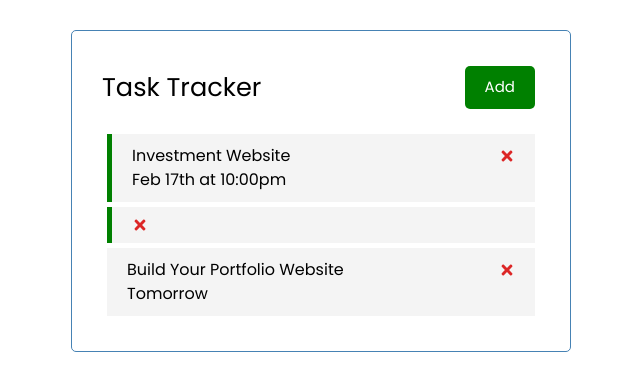
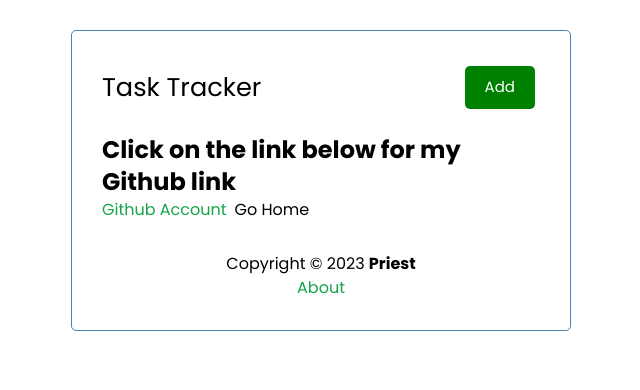
Before and after one commit to KingZedPriest/React-Task-Tracker, a React (Create React App) app: page /about in a window 1280 px wide. Shown: the top 390 px of the page, without its empty margins (319-959 px from the left). Built offline with nearby package versions, Linux system fonts and the light colour scheme; data requests are answered from the project's data file.

Commit message:
Feat: Add Footer, and About Page

```diff
--- a/db.json
+++ b/db.json
@@ -1,20 +1,10 @@
 {
   "tasks": [
     {
-      "id": 1,
-      "text": "Investment Website",
-      "day": "Feb 17th at 10:00pm",
-      "reminder": true
-    },
-    {
+      "text": "Finish Up All Projects",
+      "day": "Tonight",
       "reminder": true,
-      "id": 2
-    },
-    {
-      "text": "Build Your Portfolio Website",
-      "day": "Tomorrow",
-      "reminder": false,
-      "id": 3
+      "id": 1
     }
   ]
 }
--- a/package.json
+++ b/package.json
@@ -10,6 +10,7 @@
     "react": "^18.2.0",
     "react-dom": "^18.2.0",
     "react-icons": "^4.8.0",
+    "react-router-dom": "^6.11.2",
     "react-scripts": "5.0.1",
     "web-vitals": "^2.1.4"
   },
--- a/src/App.js
+++ b/src/App.js
@@ -1,5 +1,8 @@
 import { useState, useEffect } from "react";
+import { BrowserRouter as Router, Routes, Route } from "react-router-dom";
 import Header from "./components/Header";
+import Footer from "./components/Footer";
+import About from "./components/About"
 import Tasks from "./components/Tasks";
 import AddTask from "./components/AddTask";
 
@@ -28,7 +31,7 @@ function App() {
       headers: { "Content-type": "application/json" },
       body: JSON.stringify(task),
     });
-    const data = await response.json()
+    const data = await response.json();
     setTasks([...tasks, data]);
 
     // const id = Math.floor(Math.random() * 1000) + 1;
@@ -44,21 +47,21 @@ function App() {
 
   // Fetch Task
   const fetchTask = async (id) => {
-    const response = await fetch(`http://localhost:5000/task/${id}`);
+    const response = await fetch(`http://localhost:5000/tasks/${id}`);
     const data = await response.json();
     return data;
   };
 
   //Toggle Reminder
   const toggleReminder = async (id) => {
-    const whichTask = await fetchTask(id)
-    const updatedTask = {...whichTask, reminder: !whichTask.reminder}
-    const response = await fetch (`http://localhost:5000/tasks/${id}`, {
+    const whichTask = await fetchTask(id);
+    const updatedTask = { ...whichTask, reminder: !whichTask.reminder };
+    const response = await fetch(`http://localhost:5000/tasks/${id}`, {
       method: "PUT",
-      headers: {"Content-type": "application/json"},
-      body: JSON.stringify(updatedTask)
-    })
-    const data = await response.json()
+      headers: { "Content-type": "application/json" },
+      body: JSON.stringify(updatedTask),
+    });
+    const data = await response.json();
 
     setTasks(
       tasks.map((task) =>
@@ -71,16 +74,30 @@ function App() {
   const show = () => {
     setShowAddBtn(!showAddBtn);
   };
-  return (
-    <div className="container">
-      <Header show={show} showStatus={showAddBtn} />
+  const Home = () => {
+    return(
+      <>
       {showAddBtn && <AddTask onAdd={addTask} />}
       {tasks.length > 0 ? (
         <Tasks tasks={tasks} onDelete={deleteTask} onToggle={toggleReminder} />
       ) : (
         "You Don't Have Any Tasks."
       )}
+      </>
+    )
+  }
+
+  return (
+    <Router>
+    <div className="container">
+      <Header show={show} showStatus={showAddBtn} />
+      <Routes>
+      <Route path="/" exact element={<Home />} />
+      <Route path="/about" element= {<About />} />
+      </Routes>
+      <Footer />
     </div>
+    </Router>
   );
 }
 
--- /dev/null
+++ b/src/components/About.js
@@ -0,0 +1,19 @@
+import { Link } from "react-router-dom";
+const About = () => {
+  return (
+    <div>
+      <h4 className="font-bold text-2xl">
+        Click on the link below for my Github link
+      </h4>
+      <a
+        className="text-green-600 hover:text-black mr-2"
+        href="https://github.com/KingZedPriest"
+      >
+        Github Account
+      </a>
+      <Link to="/">Go Home</Link>
+    </div>
+  );
+};
+
+export default About;
--- /dev/null
+++ b/src/components/Footer.js
@@ -0,0 +1,11 @@
+import { Link } from "react-router-dom"
+const Footer = () => {
+    return (
+        <footer>
+            <p>Copyright &copy; 2023 <span className="font-bold">Priest</span></p>
+            <Link className="text-green-600 hover:text-black" to="/about"> About </Link>
+        </footer>
+    )
+}
+
+export default Footer;
--- a/src/components/Header.js
+++ b/src/components/Header.js
@@ -1,5 +1,5 @@
 import PropTypes from "prop-types";
-import Button from "./Button";
+import Button from "./Button.js";
 
 const Header = ({ title, show, showStatus }) => {
   return (
--- a/src/components/Task.js
+++ b/src/components/Task.js
@@ -8,4 +8,4 @@ const Task = ({task, onDelete, onToggle}) => {
   )
 }
 
-export default Task
+export default Task;
--- a/src/components/Tasks.js
+++ b/src/components/Tasks.js
@@ -1,4 +1,4 @@
-import Task from "./Task"
+import Task from "./Task.js"
 const Tasks = ({tasks, onDelete, onToggle}) => {
   return (
     <>
--- a/src/index.css
+++ b/src/index.css
@@ -1,5 +1,5 @@
 /*
-! tailwindcss v3.2.7 | MIT License | https://tailwindcss.com
+! tailwindcss v3.3.2 | MIT License | https://tailwindcss.com
 */
 
 /*
@@ -31,6 +31,7 @@
 3. Use a more readable tab size.
 4. Use the user's configured `sans` font-family by default.
 5. Use the user's configured `sans` font-feature-settings by default.
+6. Use the user's configured `sans` font-variation-settings by default.
 */
 
 html {
@@ -46,6 +47,8 @@ html {
   -webkit-font-feature-settings: normal;
           font-feature-settings: normal;
   /* 5 */
+  font-variation-settings: normal;
+  /* 6 */
 }
 
 /*
@@ -432,6 +435,9 @@ video {
   --tw-pan-y:  ;
   --tw-pinch-zoom:  ;
   --tw-scroll-snap-strictness: proximity;
+  --tw-gradient-from-position:  ;
+  --tw-gradient-via-position:  ;
+  --tw-gradient-to-position:  ;
   --tw-ordinal:  ;
   --tw-slashed-zero:  ;
   --tw-numeric-figure:  ;
@@ -479,6 +485,9 @@ video {
   --tw-pan-y:  ;
   --tw-pinch-zoom:  ;
   --tw-scroll-snap-strictness: proximity;
+  --tw-gradient-from-position:  ;
+  --tw-gradient-via-position:  ;
+  --tw-gradient-to-position:  ;
   --tw-ordinal:  ;
   --tw-slashed-zero:  ;
   --tw-numeric-figure:  ;
@@ -526,6 +535,9 @@ video {
   --tw-pan-y:  ;
   --tw-pinch-zoom:  ;
   --tw-scroll-snap-strictness: proximity;
+  --tw-gradient-from-position:  ;
+  --tw-gradient-via-position:  ;
+  --tw-gradient-to-position:  ;
   --tw-ordinal:  ;
   --tw-slashed-zero:  ;
   --tw-numeric-figure:  ;
@@ -587,6 +599,10 @@ video {
   }
 }
 
+.mr-2 {
+  margin-right: 0.5rem;
+}
+
 .cursor-pointer {
   cursor: pointer;
 }
@@ -598,6 +614,25 @@ video {
 .border-black {
   --tw-border-opacity: 1;
   border-color: rgb(0 0 0 / var(--tw-border-opacity));
+}
+
+.text-2xl {
+  font-size: 1.5rem;
+  line-height: 2rem;
+}
+
+.text-sm {
+  font-size: 0.875rem;
+  line-height: 1.25rem;
+}
+
+.font-bold {
+  font-weight: 700;
+}
+
+.text-green-600 {
+  --tw-text-opacity: 1;
+  color: rgb(22 163 74 / var(--tw-text-opacity));
 }
 
 .text-red-600 {
--- a/tailwind.config.js
+++ b/tailwind.config.js
@@ -1,6 +1,6 @@
 /** @type {import('tailwindcss').Config} */
 module.exports = {
-  content: ["./src/**/*.{html,js}"],
+  content: ["./src/**/*.{html,js,jsx}"],
   theme: {
     screens: {
       sm: "480px",
```
Also changed, not shown: 1 other file (tests, documents, lock files or other folders).
